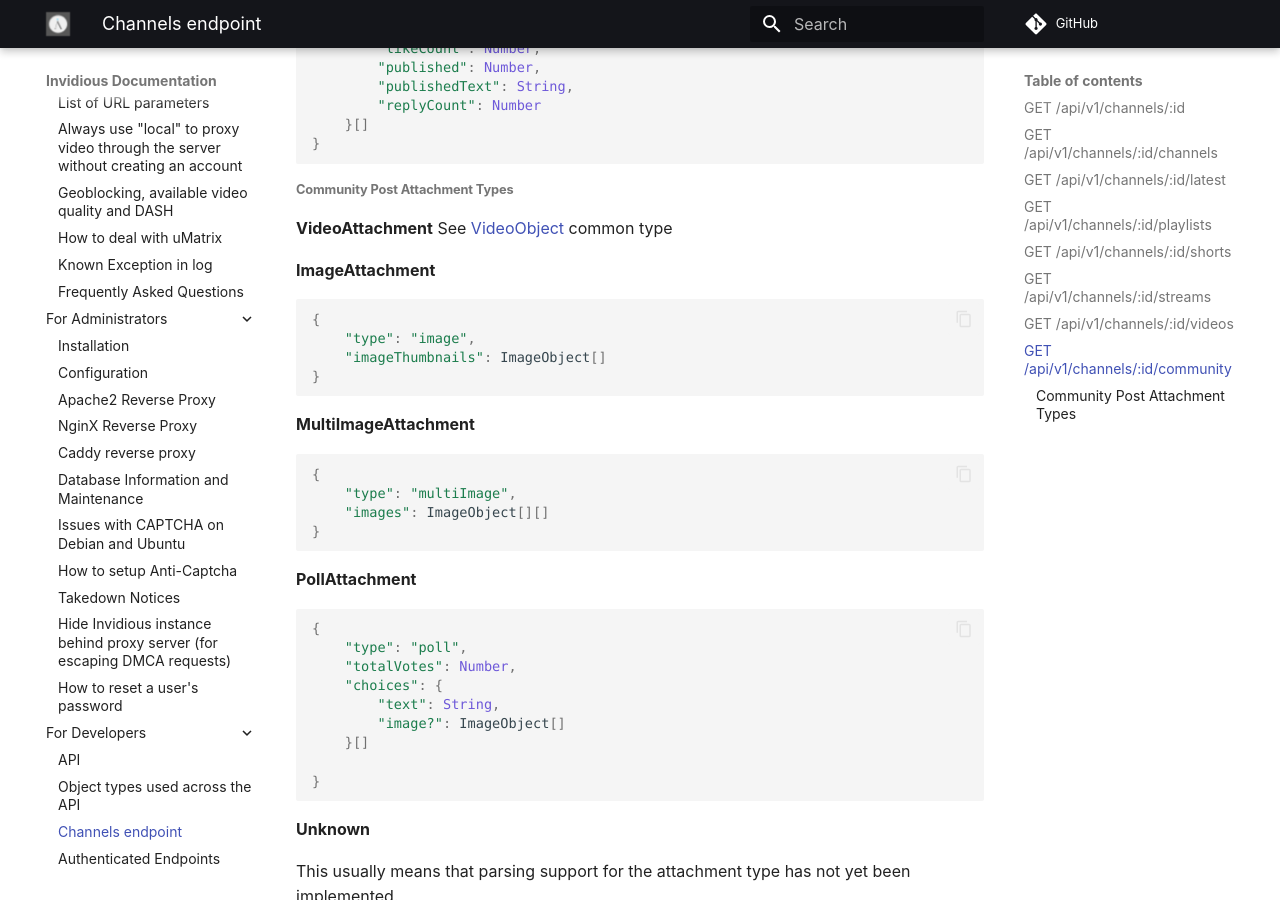
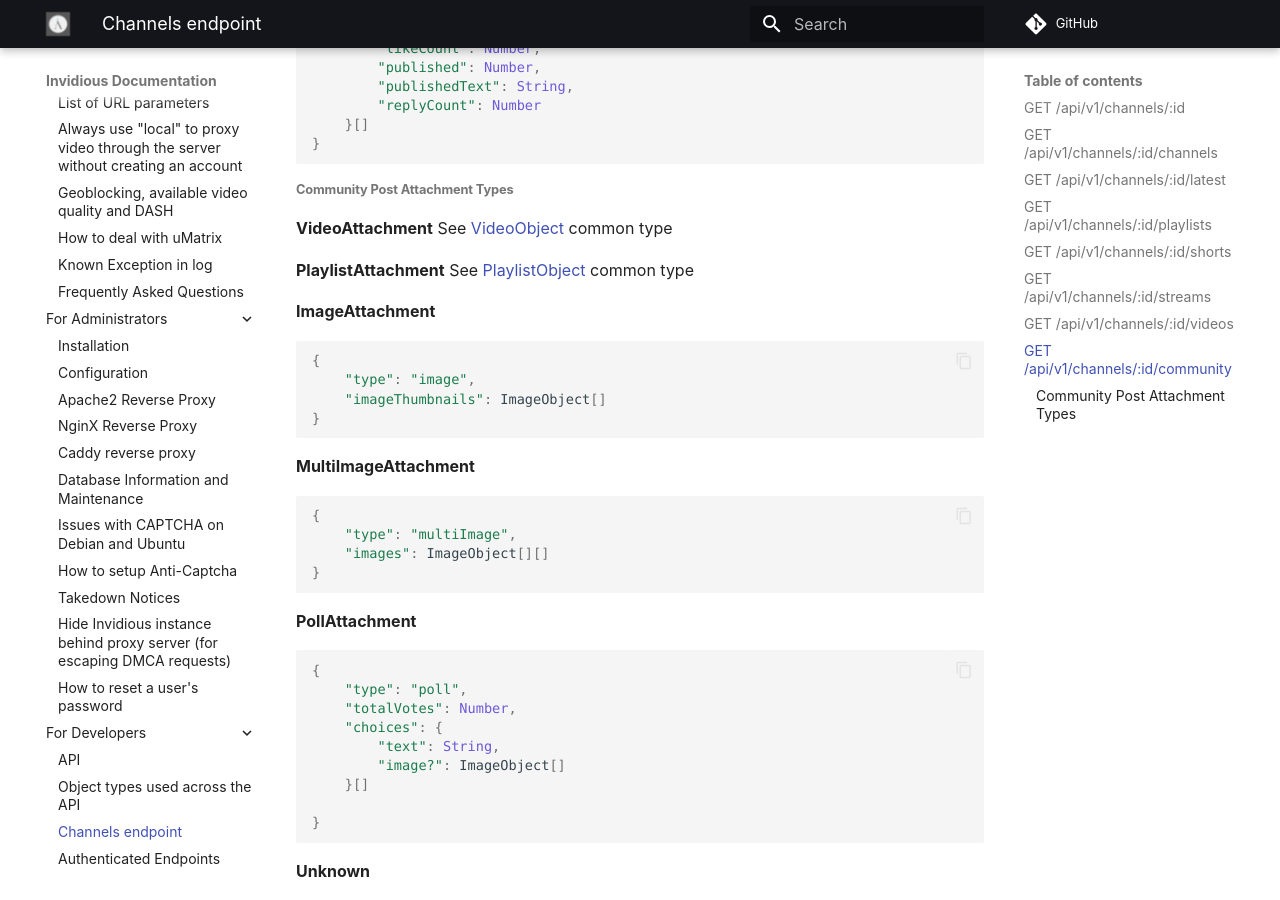
Before and after one commit to iv-org/documentation, an MkDocs documentation site: the page built from docs/api/channels_endpoint.md, in a window 1280 px wide and 900 px high, scrolled down 3060 px. Built offline with MkDocs 1.6.1 and Material for MkDocs 9.7.7, drawn with Linux system fonts in a browser that asks for light colours; comment, search, counter and statistics services are not loaded.

Commit message:
Add playlist attachment type

```diff
--- a/docs/api/channels_endpoint.md
+++ b/docs/api/channels_endpoint.md
@@ -140,7 +140,7 @@ Please refer to the [Community Post Attachment types](#community-post-attachment
 {
 	"authorId": String,
 	"comments": {
-		"attachment": ImageAttachment | MultiImageAttachment | VideoAttachment | PollAttachment
+		"attachment": ImageAttachment | MultiImageAttachment | VideoAttachment | PollAttachment | PlaylistAttachment
 		"author": String,
 		"authorIsChannelOwner": Boolean
 		"authorId": String,
@@ -160,6 +160,9 @@ Please refer to the [Community Post Attachment types](#community-post-attachment
 ###### Community Post Attachment Types
 __VideoAttachment__
 See [VideoObject](./common_types.md#videoobject) common type
+
+__PlaylistAttachment__
+See [PlaylistObject](./common_types.md#playlistobject) common type
 
 __ImageAttachment__
 
```
Also changed, not shown: docs/api/common_types.md (+1 -1 lines).
